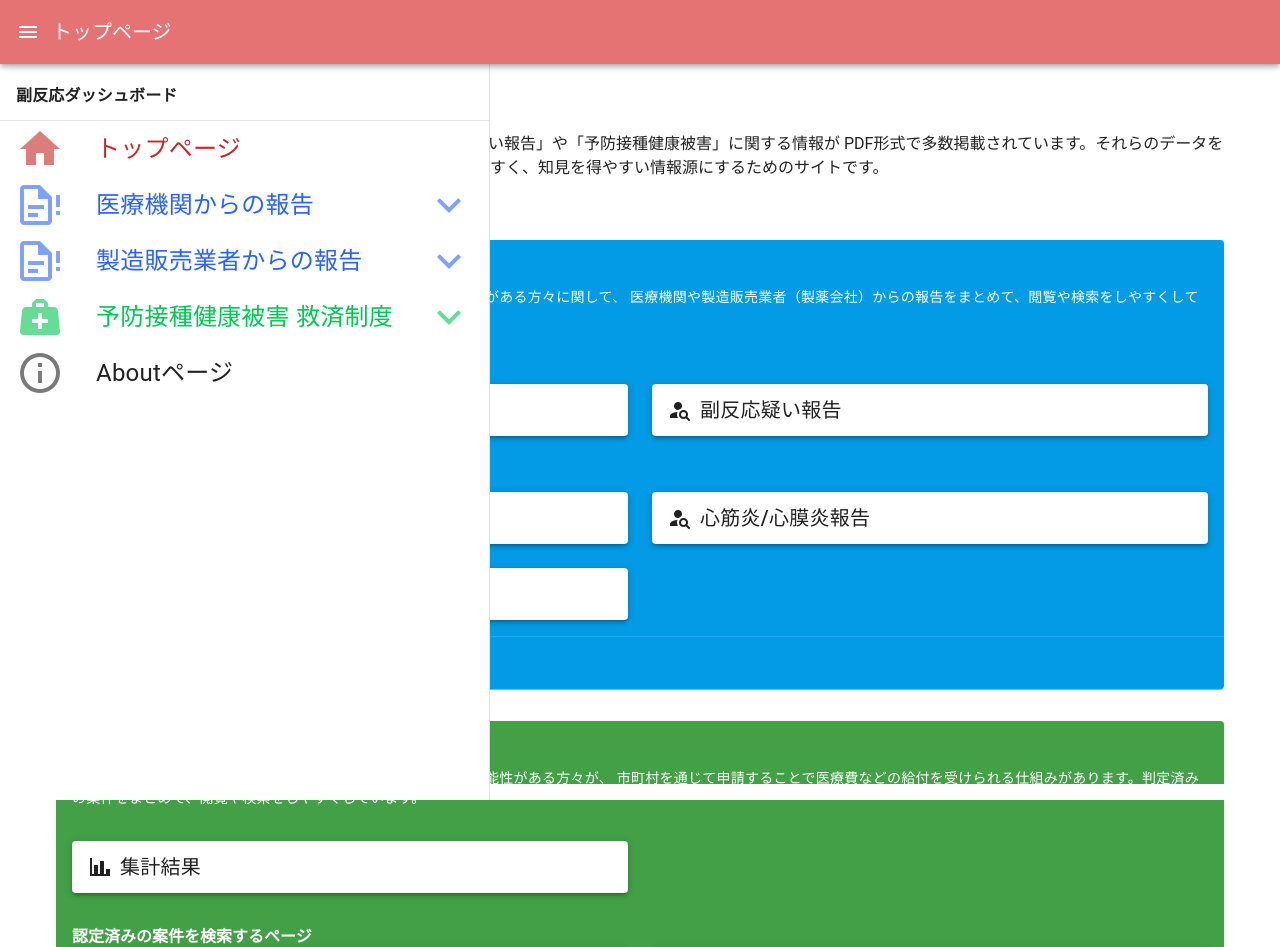
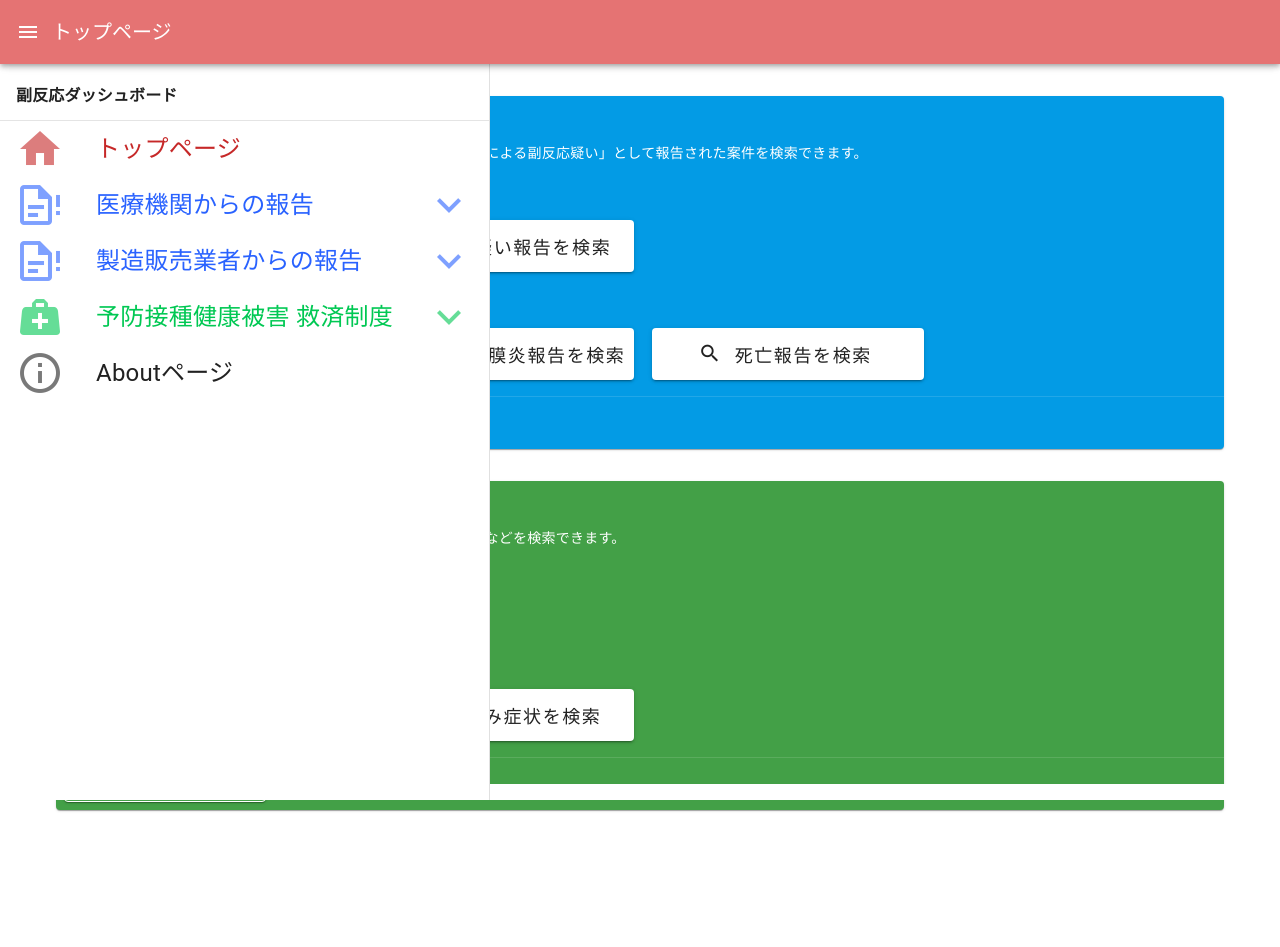
Before and after one commit to vaccinesosjapan/dashboard, a Vue app: page / in a window 1280 px wide. Shown: the top 947 px of the page. After the commit the page ends 858 px from the top, so only its background shows below. Built offline with nearby package versions, Linux system fonts and the light colour scheme; what vue3-apexcharts would draw is missing.

Commit message:
feat: improve look and feel for top page

```diff
--- a/src/App.vue
+++ b/src/App.vue
@@ -257,4 +257,8 @@ export default {
 .small-app-title {
   font-size: 0.85rem;
 }
+
+.v-list-group {
+  --prepend-width: 0.8rem;
+}
 </style>
--- a/src/router/routes.ts
+++ b/src/router/routes.ts
@@ -24,15 +24,15 @@ export const SuspectedIssuesSubRoutes = [
   {
     path: '/reported-myocarditis-issues',
     name: '製造販売業者からの報告 - 心筋炎/心膜炎報告',
-    menu_name: '心筋炎/心膜炎報告',
-    icon: 'mdi-account-search',
+    menu_name: '心筋炎/心膜炎報告を検索',
+    icon: 'mdi-magnify',
     component: () => import('../views/MyocarditisView.vue')
   },
   {
     path: '/reported-death-issues',
     name: '製造販売業者からの報告 - 死亡報告',
-    menu_name: '死亡報告',
-    icon: 'mdi-account-search',
+    menu_name: '死亡報告を検索',
+    icon: 'mdi-magnify',
     component: () => import('../views/DeathView.vue')
   },
 ]
@@ -48,8 +48,8 @@ export const MedialInstitutionRoutes = [
   {
     path: '/reports-from-medical-institution',
     name: '医療機関からの報告 - 副反応疑い報告',
-    menu_name: '副反応疑い報告',
-    icon: 'mdi-account-search',
+    menu_name: '副反応疑い報告を検索',
+    icon: 'mdi-magnify',
     component: () => import('../views/MedicalInstitutionView.vue')
   },
 ]
@@ -66,15 +66,15 @@ export const HealthHazardsSubRoutes = [
   {
     path: '/certified-issues',
     name: '予防接種健康被害 救済制度 - 判定済み 報告一覧',
-    menu_name: '判定済み 報告一覧',
-    icon: 'mdi-account-search',
+    menu_name: '判定済み一覧を検索',
+    icon: 'mdi-magnify',
     component: () => import('../views/CertifiedHealthHazardsView.vue')
   },
   {
     path: '/certified-symptoms',
     name: '予防接種健康被害 救済制度 - 認定済み 症状一覧',
-    menu_name: '認定済み 症状一覧',
-    icon: 'mdi-account-search',
+    menu_name: '認定済み症状を検索',
+    icon: 'mdi-magnify',
     component: () => import('../views/CertifiedSymptomsView.vue')
   }
 ]
--- a/src/views/AboutView.vue
+++ b/src/views/AboutView.vue
@@ -9,7 +9,15 @@ AppBarColor.value = 'blue-grey-lighten-4'
 <template>
   <v-container>
     <v-sheet>
-      <h2 class="text-h4">データについて</h2>
+      <h2 class="text-h4">本サイトについて</h2>
+      <p class="text-body-1">
+        厚生労働省のサイトには、新型コロナワクチンの「<a href="https://www.mhlw.go.jp/stf/shingi/shingi-kousei_284075.html">副反応疑い報告</a>」や「<a href="https://www.mhlw.go.jp/stf/shingi/shingi-shippei_127696_00001.html">予防接種健康被害</a>」に関する情報が
+        PDF形式で多数掲載されています。それらのデータを見やすく整理して検索可能にし、より多くの人にとって
+        見やすく、知見を得やすい情報源にするためのサイトです。
+      </p>
+      <br>
+
+      <h3 class="text-h5">データについて</h3>
       <p class="text-body-1">
         「厚生科学審議会予防接種・ワクチン分科会副反応検討部会」のPDF資料から抽出したデータを使っています。
         できるだけ正確に情報を抽出するよう努めておりますが、当方はデータの正確さについて一切の責任を負いません。
--- a/src/views/HomeView.vue
+++ b/src/views/HomeView.vue
@@ -1,80 +1,33 @@
 <template>
   <v-container>
-    <h2>本サイトについて</h2>
-    <p>
-      厚生労働省のサイトには、新型コロナワクチンの「副反応疑い報告」や「予防接種健康被害」に関する情報が
-      PDF形式で多数掲載されています。それらのデータを見やすく整理して検索可能にし、より多くの人にとって
-      見やすく、知見を得やすい情報源にするためのサイトです。
-    </p>
-    <br />
-
-    <h2>コンテンツ</h2>
-
     <v-card color="light-blue-darken-1" variant="elevated">
-      <v-card-title>副反応疑い報告・副作用報告</v-card-title>
-      <v-card-text
-        >新型コロナワクチンの接種により副反応や副作用を被った可能性がある方々に関して、
-        医療機関や製造販売業者（製薬会社）からの報告をまとめて、閲覧や検索をしやすくしています。
+      <v-card-title>副反応疑い報告</v-card-title>
+      <v-card-text class="card-text">
+        医療機関や製造販売業者（製薬会社）から「新型コロナワクチンによる副反応疑い」として報告された案件を検索できます。
       </v-card-text>
 
       <v-item-group selected-class="bg-primary">
 
         <v-container>
-          <h4>医療機関からの報告を検索するページ</h4>
+          <h4>医療機関からの報告</h4>
           <v-row>
-            <v-col cols="12" sm="6">
-              <v-hover v-slot:default="{ isHovering, props }">
-                <v-card
-                  v-bind="props"
-                  :prepend-icon="MedialInstitutionHomeRoute.icon"
-                  :title="MedialInstitutionHomeRoute.menu_name"
-                  :href="`${baseURL}#${MedialInstitutionHomeRoute.path}`"
-                  :elevation="isHovering ? 10 : 3"
-                >
-                </v-card>
-              </v-hover>
+            <v-col cols="12" lg="3" md="4" sm="6">
+              <v-btn :prepend-icon="MedialInstitutionHomeRoute.icon" size="x-large" :href="`${baseURL}#${MedialInstitutionHomeRoute.path}`" min-width="17rem">{{ MedialInstitutionHomeRoute.menu_name }}</v-btn>
             </v-col>
-            <v-col cols="12" sm="6" v-for="(r, i) in MedialInstitutionRoutes" :key="i">
-              <v-hover v-slot:default="{ isHovering, props }">
-                <v-card
-                  v-bind="props"
-                  :prepend-icon="r.icon"
-                  :title="r.menu_name"
-                  :href="`${baseURL}#${r.path}`"
-                  :elevation="isHovering ? 10 : 3"
-                >
-                </v-card>
-              </v-hover>
+            <v-col cols="12" lg="3" md="4" sm="6" v-for="(r, i) in MedialInstitutionRoutes" :key="i">
+              <v-btn :prepend-icon="r.icon" size="x-large" :href="`${baseURL}#${r.path}`" min-width="17rem">{{ r.menu_name }}</v-btn>
             </v-col>
           </v-row>
         </v-container>
 
         <v-container>
-          <h4>製造販売業者からの報告を検索するページ</h4>
+          <h4>製造販売業者からの報告</h4>
           <v-row>
-            <v-col cols="12" sm="6">
-              <v-hover v-slot:default="{ isHovering, props }">
-                <v-card
-                  v-bind="props"
-                  :prepend-icon="SuspectedIssuesHomeRoute.icon"
-                  :title="SuspectedIssuesHomeRoute.menu_name"
-                  :href="`${baseURL}#${SuspectedIssuesHomeRoute.path}`"
-                  :elevation="isHovering ? 10 : 3"
-                >
-                </v-card>
-              </v-hover>
+            <v-col cols="12" lg="3" md="4" sm="6">
+              <v-btn :prepend-icon="SuspectedIssuesHomeRoute.icon" size="x-large" :href="`${baseURL}#${SuspectedIssuesHomeRoute.path}`" min-width="17rem">{{ SuspectedIssuesHomeRoute.menu_name }}</v-btn>
             </v-col>
-            <v-col cols="12" sm="6" v-for="(r, i) in SuspectedIssuesSubRoutes" :key="i">
-              <v-hover v-slot:default="{ isHovering, props }">
-                <v-card
-                  v-bind="props"
-                  :prepend-icon="r.icon"
-                  :title="r.menu_name"
-                  :href="`${baseURL}#${r.path}`"
-                  :elevation="isHovering ? 10 : 3"
-                >
-                </v-card>
-              </v-hover>
+            <v-col cols="12" lg="3" md="4" sm="6" v-for="(r, i) in SuspectedIssuesSubRoutes" :key="i">
+              <v-btn :prepend-icon="r.icon" size="x-large" :href="`${baseURL}#${r.path}`" min-width="17rem">{{ r.menu_name }}</v-btn>
             </v-col>
           </v-row>
         </v-container>
@@ -117,44 +70,25 @@
 
   <v-container>
     <v-card color="green-darken-1" variant="elevated">
-      <v-card-title class="card-title">予防接種健康被害 救済制度</v-card-title>
+      <v-card-title>予防接種健康被害 救済制度</v-card-title>
       <v-card-text class="card-text">
-        新型コロナワクチンなどの接種により副反応や副作用を被った可能性がある方々が、
-        市町村を通じて申請することで医療費などの給付を受けられる仕組みがあります。判定済みの案件をまとめて、閲覧や検索をしやすくしています。
+        新型コロナワクチンの接種による健康被害として認定された症状などを検索できます。
       </v-card-text>
 
       <v-item-group selected-class="bg-primary">
         <v-container>
           <v-row>
-            <v-col cols="12" sm="6">
-              <v-hover v-slot:default="{ isHovering, props }">
-                <v-card
-                  v-bind="props"
-                  :prepend-icon="HealthHazardsHomeRoute.icon"
-                  :title="HealthHazardsHomeRoute.menu_name"
-                  :href="`${baseURL}#${HealthHazardsHomeRoute.path}`"
-                  :elevation="isHovering ? 10 : 3"
-                >
-                </v-card>
-              </v-hover>
+            <v-col cols="12" lg="3" md="4" sm="6">
+              <v-btn :prepend-icon="HealthHazardsHomeRoute.icon" size="x-large" :href="`${baseURL}#${HealthHazardsHomeRoute.path}`" min-width="17rem">{{ HealthHazardsHomeRoute.menu_name }}</v-btn>
             </v-col>
           </v-row>
         </v-container>
 
         <v-container>
-          <h4>認定済みの案件を検索するページ</h4>
+          <h4>判定済みの案件</h4>
           <v-row>
-            <v-col cols="12" sm="6" v-for="(r, i) in HealthHazardsSubRoutes" :key="i">
-              <v-hover v-slot:default="{ isHovering, props }">
-                <v-card
-                  v-bind="props"
-                  :prepend-icon="r.icon"
-                  :title="r.menu_name"
-                  :href="`${baseURL}#${r.path}`"
-                  :elevation="isHovering ? 10 : 3"
-                >
-                </v-card>
-              </v-hover>
+            <v-col cols="12" lg="3" md="4" sm="6" v-for="(r, i) in HealthHazardsSubRoutes" :key="i">
+              <v-btn :prepend-icon="r.icon" size="x-large" :href="`${baseURL}#${r.path}`" min-width="17rem">{{ r.menu_name }}</v-btn>
             </v-col>
           </v-row>
         </v-container>
@@ -220,4 +154,13 @@ const expandSuspectedIssues = shallowRef(false)
 const expandCertifiedIssues = shallowRef(false)
 </script>
 
-<style scoped></style>
+<style scoped>
+h4 {
+  font-weight: normal;
+}
+h4:before {
+  content: '●';
+  color: white;
+  margin-right: 3px;
+}
+</style>
```
